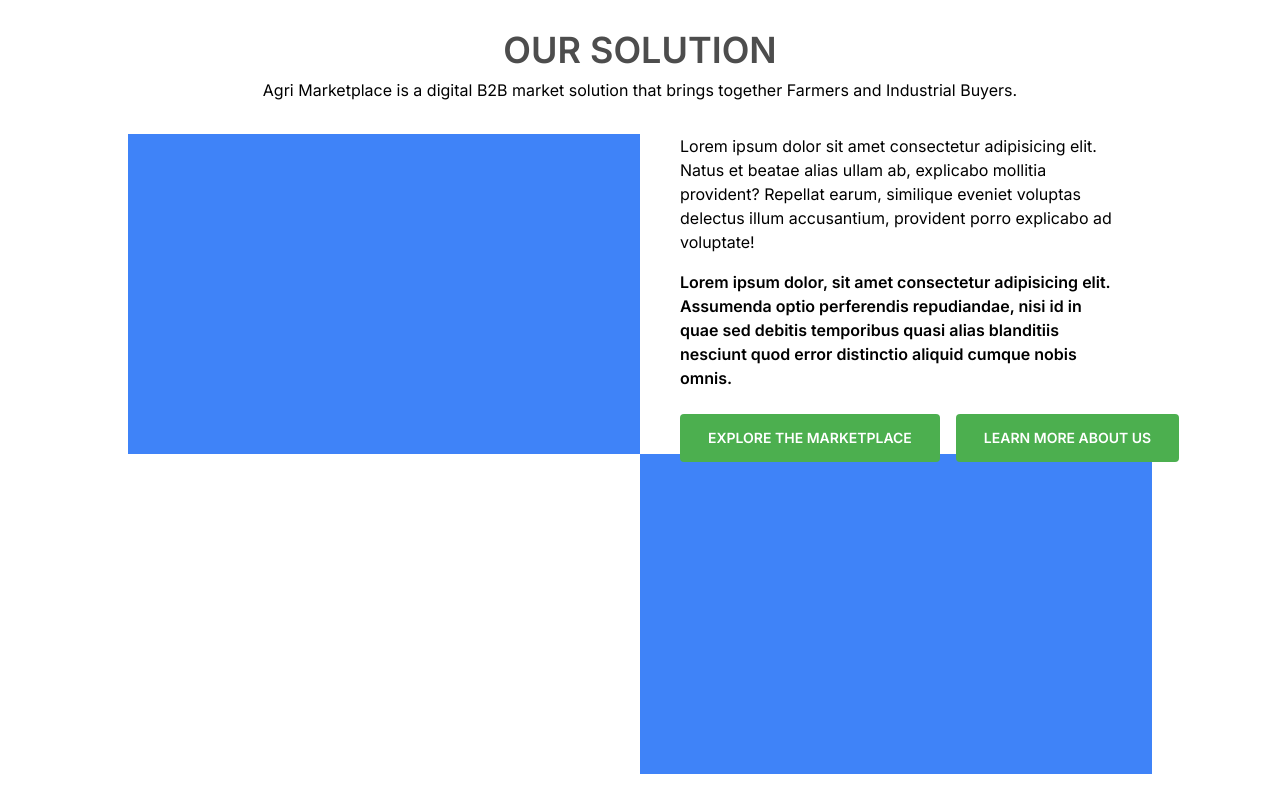
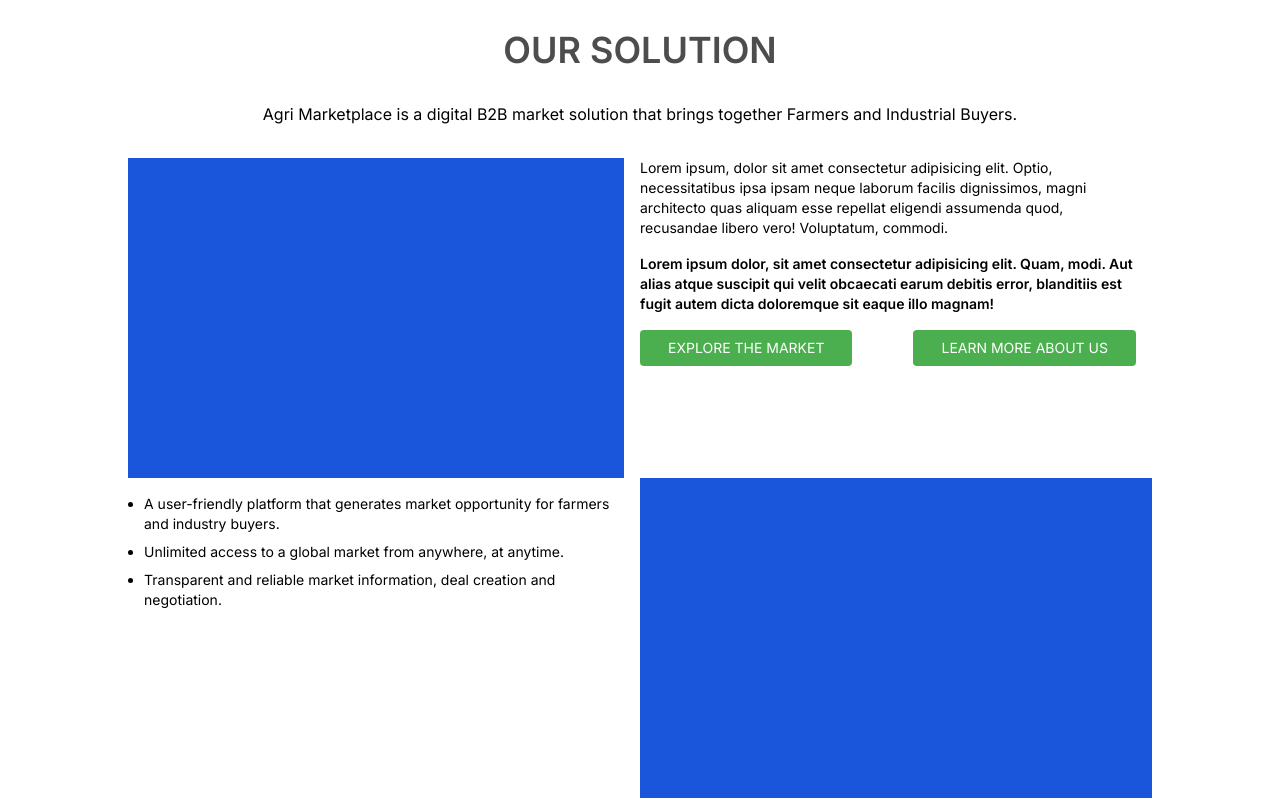
Before and after one commit to JacScript/B-agency, a React (Vite) app: page / in a window 1280 px wide. Shown: the part 802-1600 px from the top of the page. Built offline with nearby package versions, Linux system fonts and the light colour scheme; a web font is replaced by a local one.

Commit message:
service section

```diff
--- a/src/components/Services.jsx
+++ b/src/components/Services.jsx
@@ -2,37 +2,40 @@ import React from "react";
 
 const Services = () => {
   return (
-    <div className="max-w-screen-2xl mx-auto h-screen" id="service">
+    <div className="max-w-screen-2xl mx-auto lg:h-screen" id="service">
       <div className="text-center my-8">
         <h2 className="text-4xl text-neutralDGrey font-semibold mb-2 uppercase">
           Our solution
         </h2>
-        <h3 className="text-center">Agri Marketplace is a digital B2B market solution that brings together Farmers and Industrial Buyers.</h3>
+        <h3 className="text-center m-8">Agri Marketplace is a digital B2B market solution that brings together Farmers and Industrial Buyers.</h3>
         </div>
-        <div className="flex h-4/5 mb-0 bg-red-500 w-4/5 mx-auto">
-             <div className="w-1/2 h-full bg-yellow-500 flex flex-col">
-                 <div className="h-1/2 bg-blue-500 w-full"></div>
-                 <div className="h-1/2 bg-white w-full">
-                 <ul class="list-image-checkmark">
-                      <li>Unlimited access to a global market from anywhere, at anytime.</li>
-                      <li>A user-friendly platform that generates market opportunity for farmers and industry buyers.</li>
-                      <li>Transparent and reliable market information, deal creation and negotiation</li>
-                      <li>Integrated and secure platform payment processes.</li>
-                  </ul>
-                 </div>
-             </div>
-             <div className="w-1/2">
-                 <div className="h-1/2 bg-white w-full">
-                 <p className="align-left mx-10 mb-4">Lorem ipsum dolor sit amet consectetur adipisicing elit. Natus et beatae alias ullam ab, explicabo mollitia provident? Repellat earum, similique eveniet voluptas delectus illum accusantium, provident porro explicabo ad voluptate!</p>
-                    <p className="mx-10 font-semibold">Lorem ipsum dolor, sit amet consectetur adipisicing elit. Assumenda optio perferendis repudiandae, nisi id in quae sed debitis temporibus quasi alias blanditiis nesciunt quod error distinctio aliquid cumque nobis omnis.</p>
-                     <div className="flex space-x-4 font-semibold ml-10 align-center w-full h-24 py-6">
-                        <button className="btn-primary">Explore the Marketplace</button>
-                        <button className="btn-primary">Learn More about Us</button>
+                <div className="lg:h-4/5 lg:mb-0 lg:w-4/5 lg:mx-auto">
+
+                     <div className="m-5 lg:m-0 lg:w-full h-1/2 lg:flex">
+                        <div className="m-5 lg:m-0 h-96 sm:max-lg:m-4 lg:w-1/2 lg:h-full bg-blue-700"></div>
+                        <div className="lg:w-1/2 lg:bg-white mx-4">
+                             <p className="m-12 lg:mb-4 lg:mx-0 lg:mt-0 lg:max-2xl:text-sm ">Lorem ipsum, dolor sit amet consectetur adipisicing elit. Optio, necessitatibus ipsa ipsam neque laborum facilis dignissimos, magni architecto quas aliquam esse repellat eligendi assumenda quod, recusandae libero vero! Voluptatum, commodi.</p>
+                             <p className="m-12 lg:mb-4 lg:mx-0 lg:mt-0 font-semibold lg:max-2xl:text-sm">Lorem ipsum dolor, sit amet consectetur adipisicing elit. Quam, modi. Aut alias atque suscipit qui velit obcaecati earum debitis error, blanditiis est fugit autem dicta doloremque sit eaque illo magnam!</p>
+                             <div className="sm:max-lg:m-12 flex justify-around lg:justify-between lg:align-left gap-2">
+                                <button className="btn-primary">Explore the market</button>
+                                <button className="btn-primary"> Learn more about us</button>
+                             </div>
+                         </div>
                      </div>
-                 </div>
-                  <div className="h-1/2 bg-blue-500 w-full"></div>
-             </div>
-        </div>
+
+
+                     <div className="lg:w-full h-1/2 lg:flex ">
+                           <div className="lg:w-1/2 m-4 lg:m-0">
+                             <ul className="p-4 lg:max-2xl:text-sm list-disc m-12 lg:mb-4 lg:mx-0 lg:mt-0">
+                               <li className="mb-2">A user-friendly platform that generates market opportunity for farmers and industry buyers.</li>
+                               <li className="mb-2">Unlimited access to a global market from anywhere, at anytime.</li>
+                               <li className="mb-2">Transparent and reliable market information, deal creation and negotiation.</li>
+                             </ul>
+                           </div>
+                           <div className="h-96 sm:max-lg:m-4 lg:w-1/2 lg:h-full bg-blue-700 "></div>
+                     </div>
+
+                </div>
         </div>
   );
 };
--- a/tailwind.config.js
+++ b/tailwind.config.js
@@ -16,10 +16,7 @@ export default {
       },
       backgroundImage: {
         'banner-pattern': "url('/src/assets/bggrains.jpg')",
-      },
-      listStyleImage: {
-        checkmark: 'url("/src/assets/mark.png")',
-      },
+      }
     },
   },
   plugins: [require('flowbite/plugin')],
```
Also changed, not shown: src/assets/marks.webp (added).
